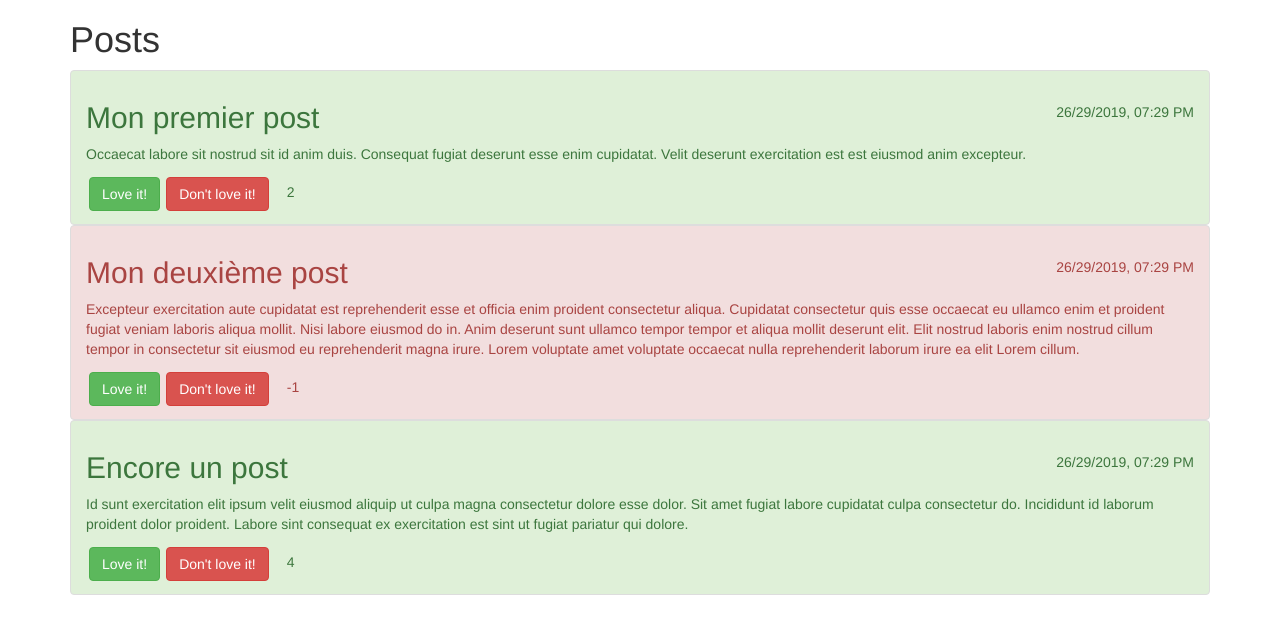
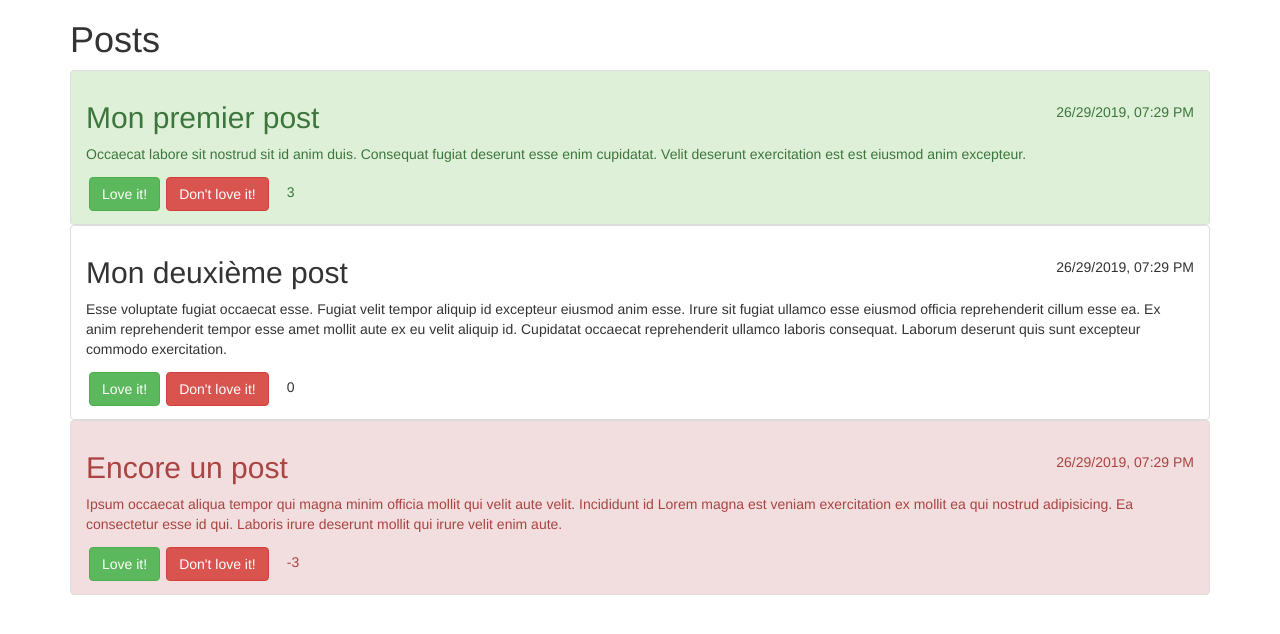
Before and after one commit to Zackok/openclassrooms-angular-activity1, an Angular app in the folder openclassrooms-angular-activity1/: page / in a window 1280 px wide. Shown: the top 634 px of the page. Built offline with nearby package versions, Linux system fonts and the light colour scheme.

Commit message:
Création d'une class Post
Code plus claire et mieux construit

```diff
--- a/openclassrooms-angular-activity1/src/app/app.component.ts
+++ b/openclassrooms-angular-activity1/src/app/app.component.ts
@@ -8,25 +8,63 @@ import { Component } from '@angular/core';
 export class AppComponent {
   title = 'OpenClassRooms - Angular - Activity 1';
 
-  posts = [
-    {
-      title: "Mon premier post",
-      content: "Occaecat labore sit nostrud sit id anim duis. Consequat fugiat deserunt esse enim cupidatat. Velit deserunt exercitation est est eiusmod anim excepteur.",
-      loveIts: 2,
-      created_at: new Date()
-    },
-    {
-      title: "Mon deuxième post",
-      content: "Excepteur exercitation aute cupidatat est reprehenderit esse et officia enim proident consectetur aliqua. Cupidatat consectetur quis esse occaecat eu ullamco enim et proident fugiat veniam laboris aliqua mollit. Nisi labore eiusmod do in. Anim deserunt sunt ullamco tempor tempor et aliqua mollit deserunt elit. Elit nostrud laboris enim nostrud cillum tempor in consectetur sit eiusmod eu reprehenderit magna irure. Lorem voluptate amet voluptate occaecat nulla reprehenderit laborum irure ea elit Lorem cillum.",
-      loveIts: -1,
-      created_at: new Date()
-    },
-    {
-      title: "Encore un post",
-      content: "Id sunt exercitation elit ipsum velit eiusmod aliquip ut culpa magna consectetur dolore esse dolor. Sit amet fugiat labore cupidatat culpa consectetur do. Incididunt id laborum proident dolor proident. Labore sint consequat ex exercitation est sint ut fugiat pariatur qui dolore.",
-      loveIts: 4,
-      created_at: new Date()
-    }
+  posts: Post[] = [
+    new Post(
+      "Mon premier post",
+      "Occaecat labore sit nostrud sit id anim duis. Consequat fugiat deserunt esse enim cupidatat. Velit deserunt exercitation est est eiusmod anim excepteur.",
+      3
+    ),
+    new Post(
+      "Mon deuxième post",
+      "Esse voluptate fugiat occaecat esse. Fugiat velit tempor aliquip id excepteur eiusmod anim esse. Irure sit fugiat ullamco esse eiusmod officia reprehenderit cillum esse ea. Ex anim reprehenderit tempor esse amet mollit aute ex eu velit aliquip id. Cupidatat occaecat reprehenderit ullamco laboris consequat. Laborum deserunt quis sunt excepteur commodo exercitation.",
+      0
+    ),
+    new Post(
+      "Encore un post",
+      "Ipsum occaecat aliqua tempor qui magna minim officia mollit qui velit aute velit. Incididunt id Lorem magna est veniam exercitation ex mollit ea qui nostrud adipisicing. Ea consectetur esse id qui. Laboris irure deserunt mollit qui irure velit enim aute.",
+      -3
+    )
   ];
+}
 
+export class Post {
+  private title: string;
+  private content: string;
+  private loveIts: number;
+  private created_at: Date;
+
+  constructor(title:string, content:string, loveIts:number) {
+    this.title = title;
+    this.content = content;
+    this.loveIts = loveIts;
+    this.created_at = new Date();
+  }
+
+  public get Title() : string {
+    return this.title;
+  }
+  public set Title(v : string) {
+    this.title = v;
+  }
+
+  public get Content() : string {
+    return this.content;
+  }
+  public set Content(v : string) {
+    this.content = v;
+  }
+
+  public get LoveIts() : number {
+    return this.loveIts;
+  }
+  public set LoveIts(v : number) {
+    this.loveIts = v;
+  }
+
+  public get Created_at() : Date {
+    return this.created_at;
+  }
+  public set Created_at(v : Date) {
+    this.created_at = v;
+  }
 }
--- a/openclassrooms-angular-activity1/src/app/post-list-item/post-list-item.component.html
+++ b/openclassrooms-angular-activity1/src/app/post-list-item/post-list-item.component.html
@@ -1,15 +1,15 @@
 <li class="list-group-item" [ngClass]="{'list-group-item': true,
-                'list-group-item-success': loveIts > 0,
-                'list-group-item-danger': loveIts < 0}">
+                'list-group-item-success': post.LoveIts > 0,
+                'list-group-item-danger': post.LoveIts < 0}">
   <div class="post-header">
-    <h2>{{ title }}</h2>
-    <span>{{ created_at | date: 'dd/mm/yyyy, hh:mm aaaa' }}</span>
+    <h2>{{ post.Title }}</h2>
+    <span>{{ post.Created_at | date: 'dd/mm/yyyy, hh:mm aaaa' }}</span>
   </div>
-  <p>{{ content }}</p>
+  <p>{{ post.Content }}</p>
 
   <div>
     <button class="btn btn-success" (click)="onLike()">Love it!</button>
     <button class="btn btn-danger" (click)="onDislike()">Don't love it!</button>
-    <span class="nb-loveits">{{ loveIts }}</span>
+    <span class="nb-loveits">{{ post.LoveIts }}</span>
   </div>
 </li>
--- a/openclassrooms-angular-activity1/src/app/post-list-item/post-list-item.component.ts
+++ b/openclassrooms-angular-activity1/src/app/post-list-item/post-list-item.component.ts
@@ -1,4 +1,5 @@
 import { Component, OnInit, Input } from '@angular/core';
+import { Post } from '../app.component';
 
 @Component({
   selector: 'app-post-list-item',
@@ -6,11 +7,7 @@ import { Component, OnInit, Input } from '@angular/core';
   styleUrls: ['./post-list-item.component.scss']
 })
 export class PostListItemComponent implements OnInit {
-
-  @Input() title: string
-  @Input() content: string;
-  @Input() loveIts: number;
-  @Input() created_at: Date;
+  @Input() post: Post;
 
   constructor() { }
 
@@ -18,10 +15,10 @@ export class PostListItemComponent implements OnInit {
   }
 
   onLike() {
-    this.loveIts++;
+    this.post.LoveIts++;
   }
 
   onDislike() {
-    this.loveIts--;
+    this.post.LoveIts--;
   }
 }
--- a/openclassrooms-angular-activity1/src/app/post-list/post-list.component.html
+++ b/openclassrooms-angular-activity1/src/app/post-list/post-list.component.html
@@ -4,11 +4,7 @@
       <h1>Posts</h1>
 
       <ul class="list-group">
-        <app-post-list-item *ngFor="let post of posts"
-                            [title]="post.title"
-                            [content]="post.content"
-                            [loveIts]="post.loveIts"
-                            [created_at]="post.created_at"></app-post-list-item>
+        <app-post-list-item *ngFor="let post of posts" [post]="post"></app-post-list-item>
       </ul>
     </div>
   </div>
--- a/openclassrooms-angular-activity1/src/app/post-list/post-list.component.ts
+++ b/openclassrooms-angular-activity1/src/app/post-list/post-list.component.ts
@@ -1,4 +1,5 @@
 import { Component, OnInit, Input } from '@angular/core';
+import { Post } from '../app.component';
 
 @Component({
   selector: 'app-post-list',
@@ -7,7 +8,8 @@ import { Component, OnInit, Input } from '@angular/core';
 })
 export class PostListComponent implements OnInit {
 
-  @Input() posts: any[];
+  @Input() posts: Post[];
+
   constructor() { }
 
   ngOnInit() {
```
